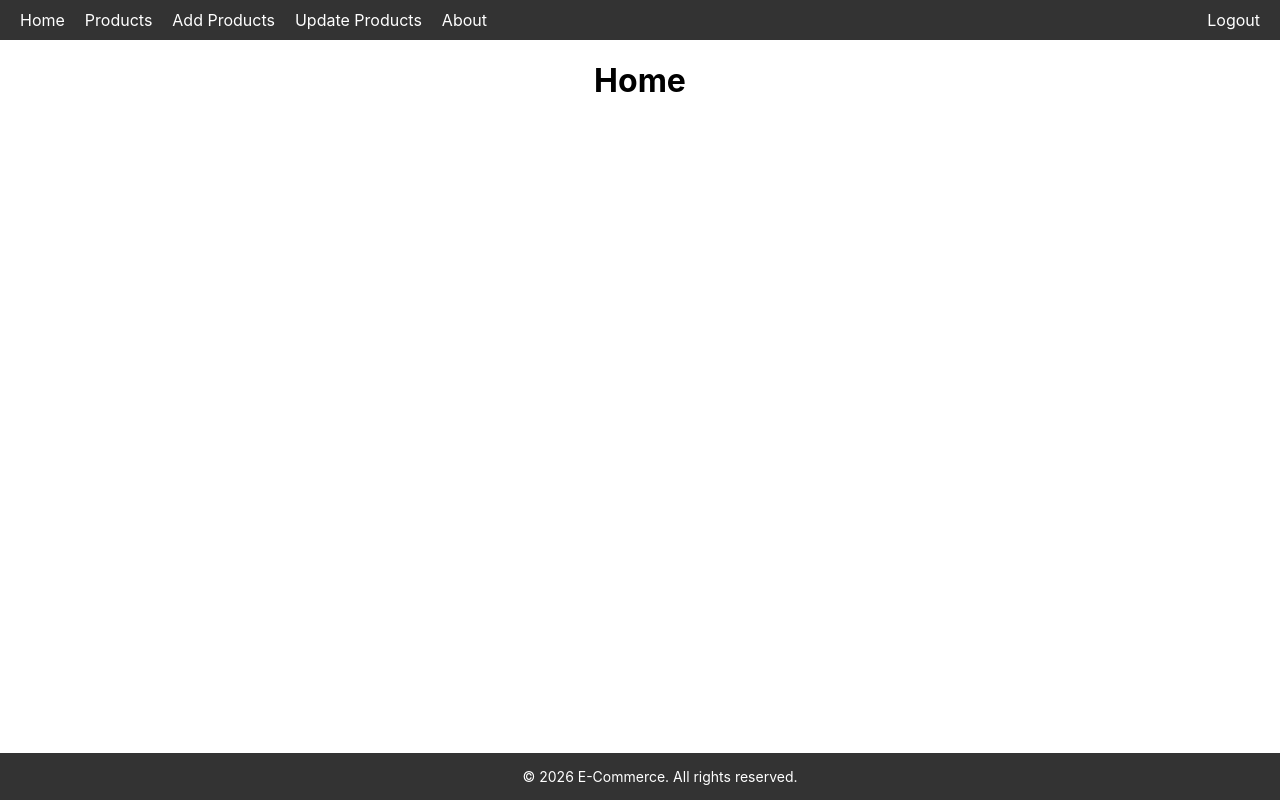
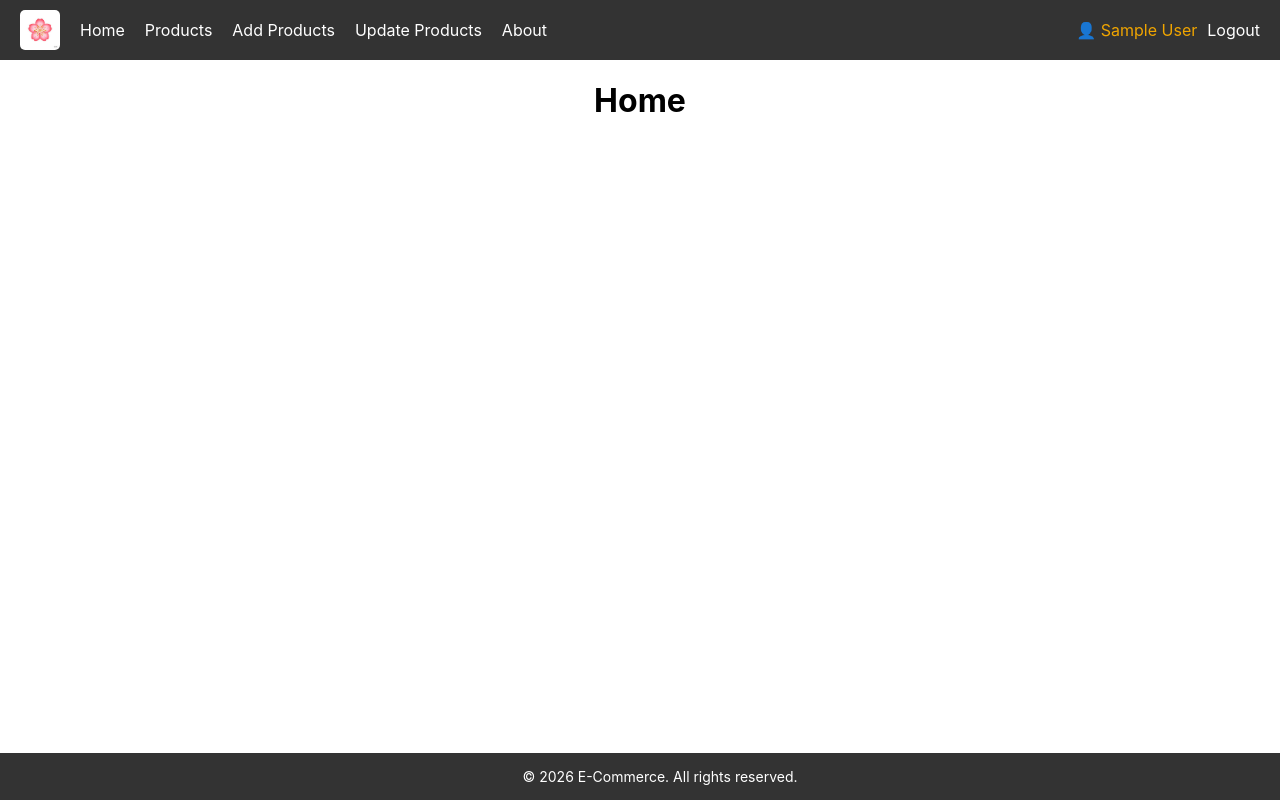
Before and after one commit to RekhaVerma2806/Node_react_E-Commerce_Website, a React (Create React App) app in the folder frontend/: page / in a window 1280 px wide. Built offline with nearby package versions, Linux system fonts and the light colour scheme; sample sign-in values are in the browser's storage.

Commit message:
set nav bar

```diff
--- a/frontend/src/App.css
+++ b/frontend/src/App.css
@@ -5,6 +5,14 @@
 nav {
   background-color: #333;
   padding: 10px 20px;
+  display: flex;
+  align-items: center;
+}
+
+.nav-logo {
+  height: 40px;
+  border-radius: 5px;
+  margin-right: 20px;
 }
 
 nav ul {
@@ -14,6 +22,7 @@ nav ul {
   gap: 20px;
   margin: 0;
   padding: 0;
+  flex: 1;
 }
 
 nav ul li a {
@@ -80,3 +89,8 @@ footer p {
 .nav-right {
   margin-left: auto;
 }
+
+.nav-user {
+  color: #f0a500;
+  margin-right: 10px;
+}
--- a/frontend/src/components/Login.js
+++ b/frontend/src/components/Login.js
@@ -23,7 +23,7 @@ const Login = () => {
         result = await result.json();
         console.warn(result);
         if(result.name){
-            localStorage.setItem("user",JSON.stringify(result.user));
+            localStorage.setItem("user",JSON.stringify(result));
             navigate('/');
         }else{
             alert("Please enter correct details");
--- a/frontend/src/components/Nav.js
+++ b/frontend/src/components/Nav.js
@@ -1,8 +1,11 @@
 import React from 'react';
 import { Link, useNavigate } from 'react-router-dom';
+import logo from '../assets/webLogo.jfif';
 
 const Nav = () => {
   const auth = localStorage.getItem('user');
+  const user = auth && auth !== 'undefined' ? JSON.parse(auth).name : null;
+  // console.log("user in nav:", user);
   const navigate = useNavigate();
   const logout = () => {
     localStorage.clear();
@@ -10,6 +13,7 @@ const Nav = () => {
   }
   return (
     <nav>
+      <img src={logo} alt="logo" className="nav-logo" />
       {auth ? (
         <ul>
           <li><Link to="/">Home</Link></li>
@@ -17,7 +21,7 @@ const Nav = () => {
           <li><Link to="/add">Add Products</Link></li>
           <li><Link to="/update">Update Products</Link></li>
           <li><Link to="/about">About</Link></li>
-          <li className="nav-right"><Link to="/signup" onClick={logout}>Logout</Link></li>
+          <li className="nav-right"><span className="nav-user">👤 {user}</span><Link to="/signup" onClick={logout}>Logout</Link></li>
         </ul>
       ) : (
         <ul>
```
Also changed, not shown: frontend/src/assets/webLogo.jfif (added).
